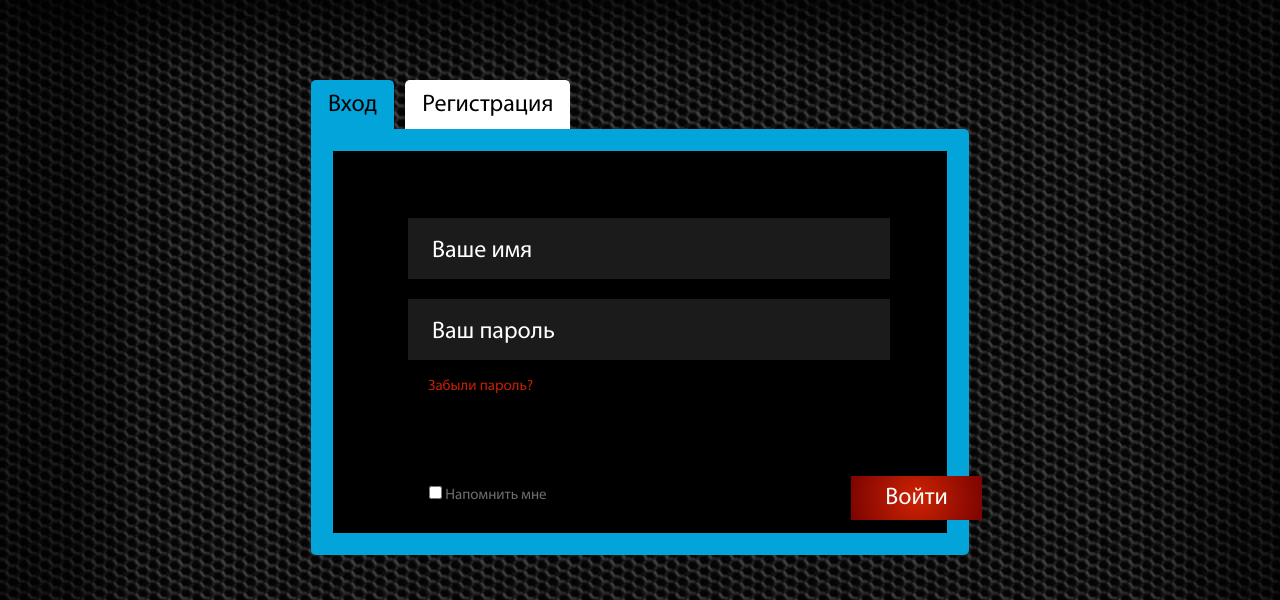
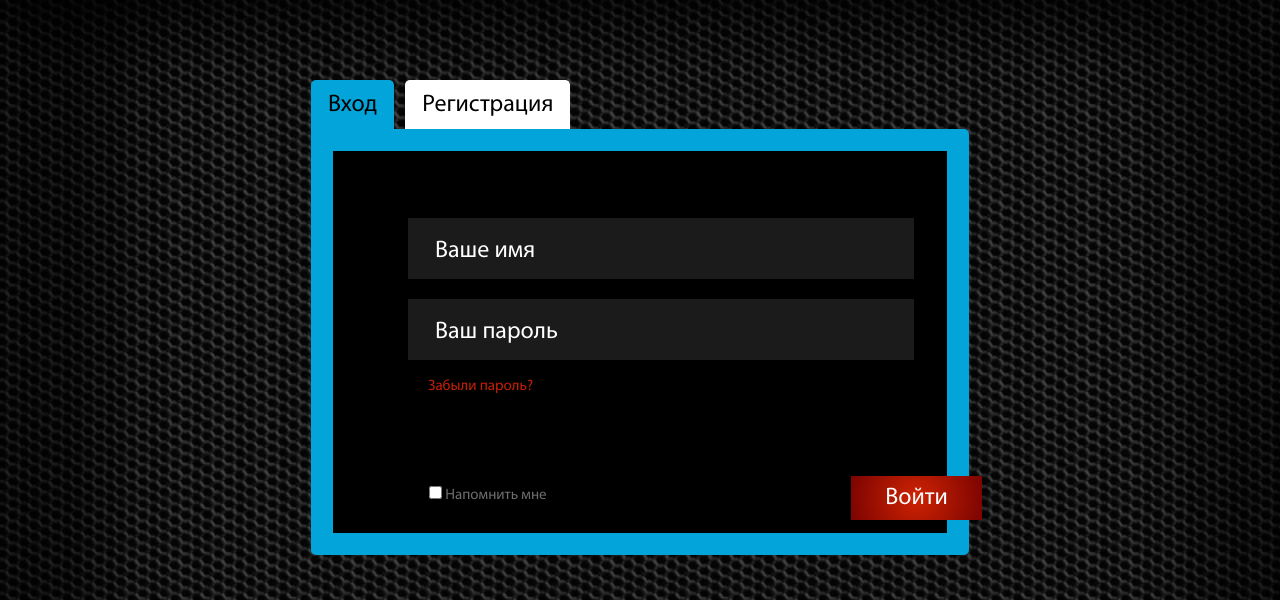
Before and after one commit to ApgrEEid/apgreeid.github.io, a PHP site: page / in a window 1280 px wide. Shown: the top 600 px of the page. Run offline with PHP 8.4, Linux system fonts and the light colour scheme.

Commit message:
19 урок
Добавлены правки к 19 уроку

```diff
--- a/tabs/src/css/style.css
+++ b/tabs/src/css/style.css
@@ -18,10 +18,10 @@ body {
 	background: url(../img/bg.png) 0 0 no-repeat;
 	background-size: 100%;
 }
-::-webkit-input-placeholder {color:#ffffff; font: 24px "MyriadProRegular", Arial, sans-serif; padding-left: 24px;}
-::-moz-placeholder          {color:#ffffff; font: 24px "MyriadProRegular", Arial, sans-serif; padding-left: 24px;}/* Firefox 19+ */
-:-moz-placeholder           {color:#ffffff; font: 24px "MyriadProRegular", Arial, sans-serif; padding-left: 24px;}/* Firefox 18- */
-:-ms-input-placeholder      {color:#ffffff; font: 24px "MyriadProRegular", Arial, sans-serif; padding-left: 24px;}
+::-webkit-input-placeholder {color:#ffffff; font: 24px "MyriadProRegular", Arial, sans-serif; padding-left: 3px;}
+::-moz-placeholder          {color:#ffffff; font: 24px "MyriadProRegular", Arial, sans-serif; padding-left: 3px;}/* Firefox 19+ */
+:-moz-placeholder           {color:#ffffff; font: 24px "MyriadProRegular", Arial, sans-serif; padding-left: 3px;}/* Firefox 18- */
+:-ms-input-placeholder      {color:#ffffff; font: 24px "MyriadProRegular", Arial, sans-serif; padding-left: 3px;}
 a {
 	color: #ffffff;
 	text-decoration: none;
@@ -172,6 +172,7 @@ h2 {
 .main-form-input:focus:-moz-placeholder           {opacity: 0; transition: opacity 0.3s ease;}
 .main-form-input:focus:-ms-input-placeholder      {opacity: 0; transition: opacity 0.3s ease;}
 .main-form-input {
+	padding-left: 24px;
 	font-size: 24px;
 	background-color: #1c1b1b;
 	border: none;
```
